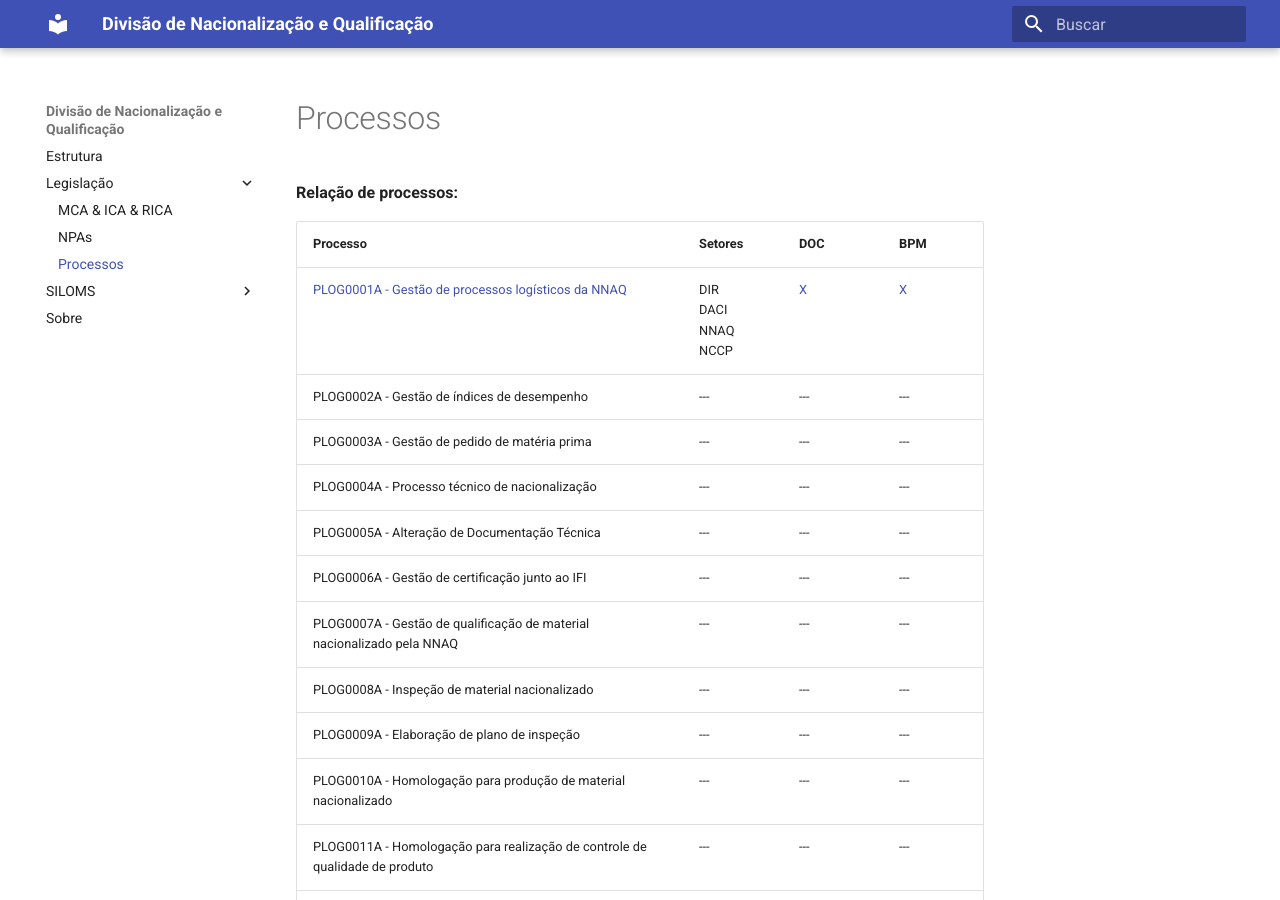
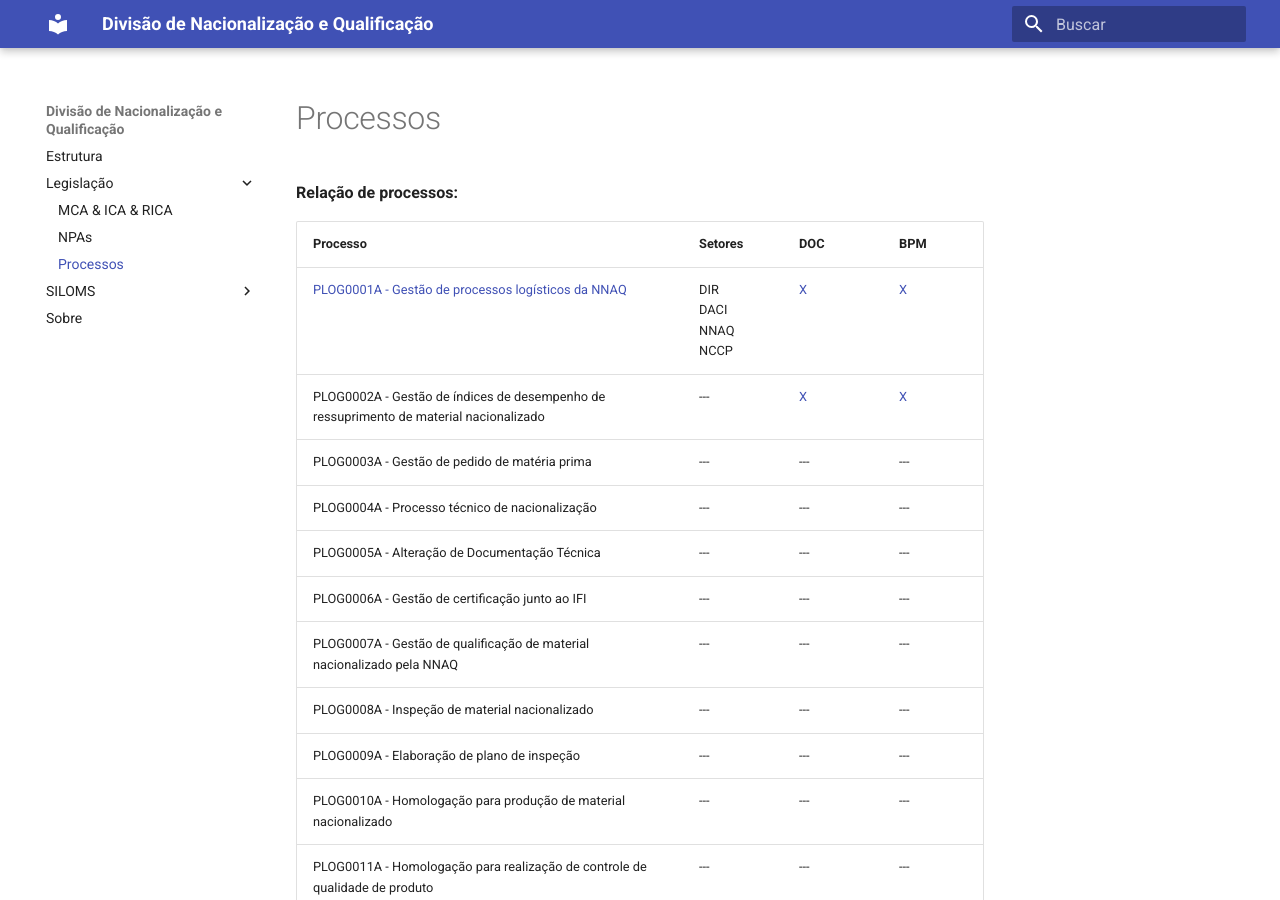
Before and after one commit to nacionalizacao/nacionalizacao.github.io, an MkDocs documentation site: the page built from docs/legislacao/plog/index.md, in a window 1280 px wide and 900 px high. Built offline with MkDocs 1.6.1 and Material for MkDocs 9.7.7, drawn with Linux system fonts in a browser that asks for light colours.

Commit message:
PLOG0002A

```diff
--- a/docs/legislacao/plog/index.md
+++ b/docs/legislacao/plog/index.md
@@ -3,7 +3,7 @@
 | Processo | Setores | DOC | BPM |
 | ---      | ---     | --- | --- |
 | [PLOG0001A - Gestão de processos logísticos da NNAQ](PLOG0001A.pdf) | DIR <br> DACI <br> NNAQ <br> NCCP | [X](PLOG0001A.docx) | [X](PLOG0001A.bpm) |
-| PLOG0002A - Gestão de índices de desempenho | ---     | --- | --- |
+| PLOG0002A - Gestão de índices de desempenho de ressuprimento de material nacionalizado | ---     | [X](PLOG0002A.docx) | [X](PLOG0002A.bpm) |
 | PLOG0003A - Gestão de pedido de matéria prima | ---     | --- | --- |
 | PLOG0004A - Processo técnico de nacionalização | ---     | --- | --- |
 | PLOG0005A - Alteração de Documentação Técnica | ---     | --- | --- |
```
Also changed, not shown: 3 other files.
